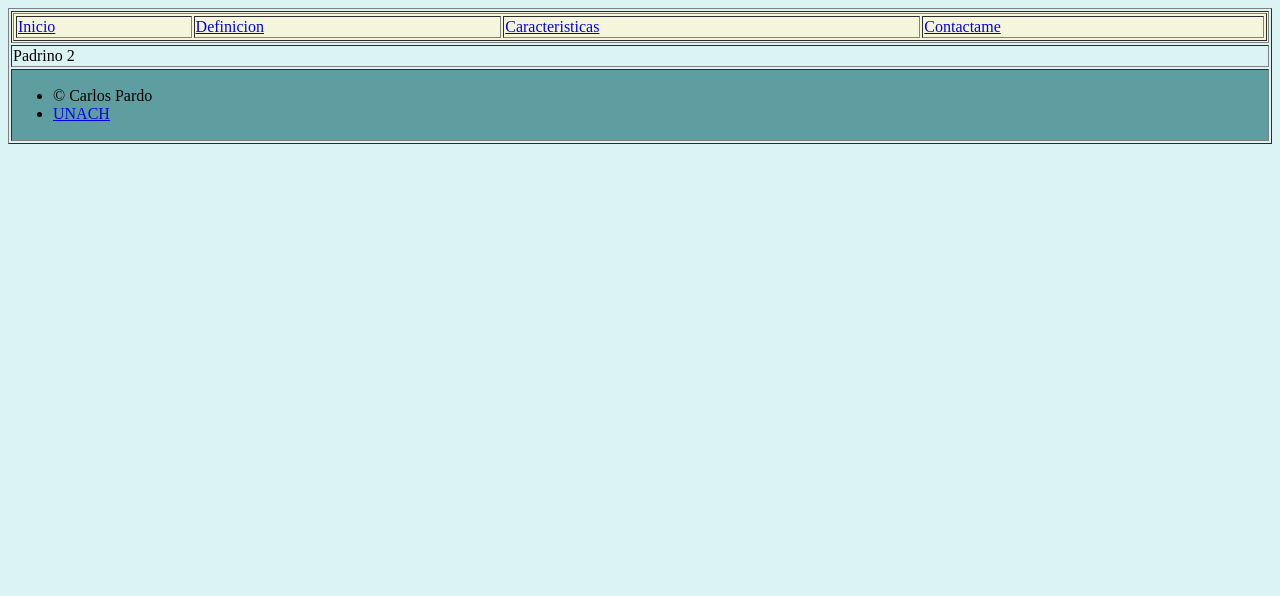
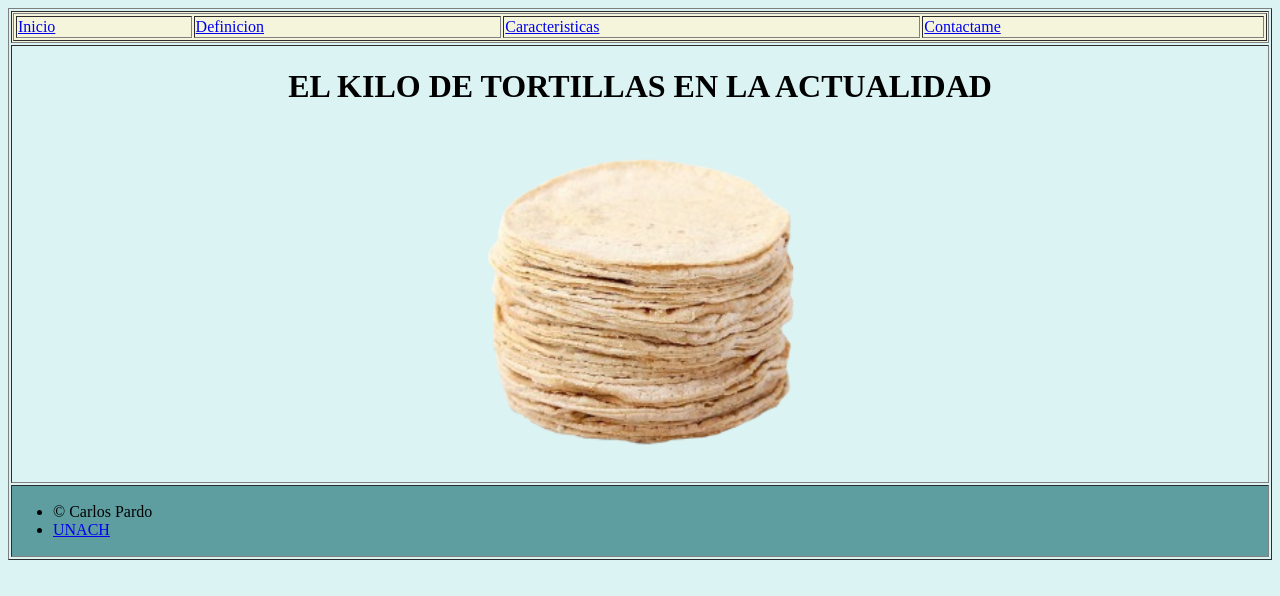
Before and after one commit to Daesrock/DEMO2, a plain HTML site: page index.html in a window 1280 px wide. Drawn offline with Linux system fonts and the light colour scheme.

Commit message:
se agrego una imagen

```diff
--- a/index.html
+++ b/index.html
@@ -21,7 +21,12 @@
             </td>
         </tr>
         <tr>
-            <td>Padrino 2</td>
+            <td>
+                <h1 style="text-align: center;">EL KILO DE TORTILLAS EN LA ACTUALIDAD</h1>
+                <div style="text-align: center;">
+                    <img src="img/tortilla.png" alt="Kilo de Tortillas" style="width: 350px;">
+                </div>
+            </td>
         </tr>
         <tr style="background-color: cadetblue;">
             <td>
```
Also changed, not shown: img/tortilla.png (added).
